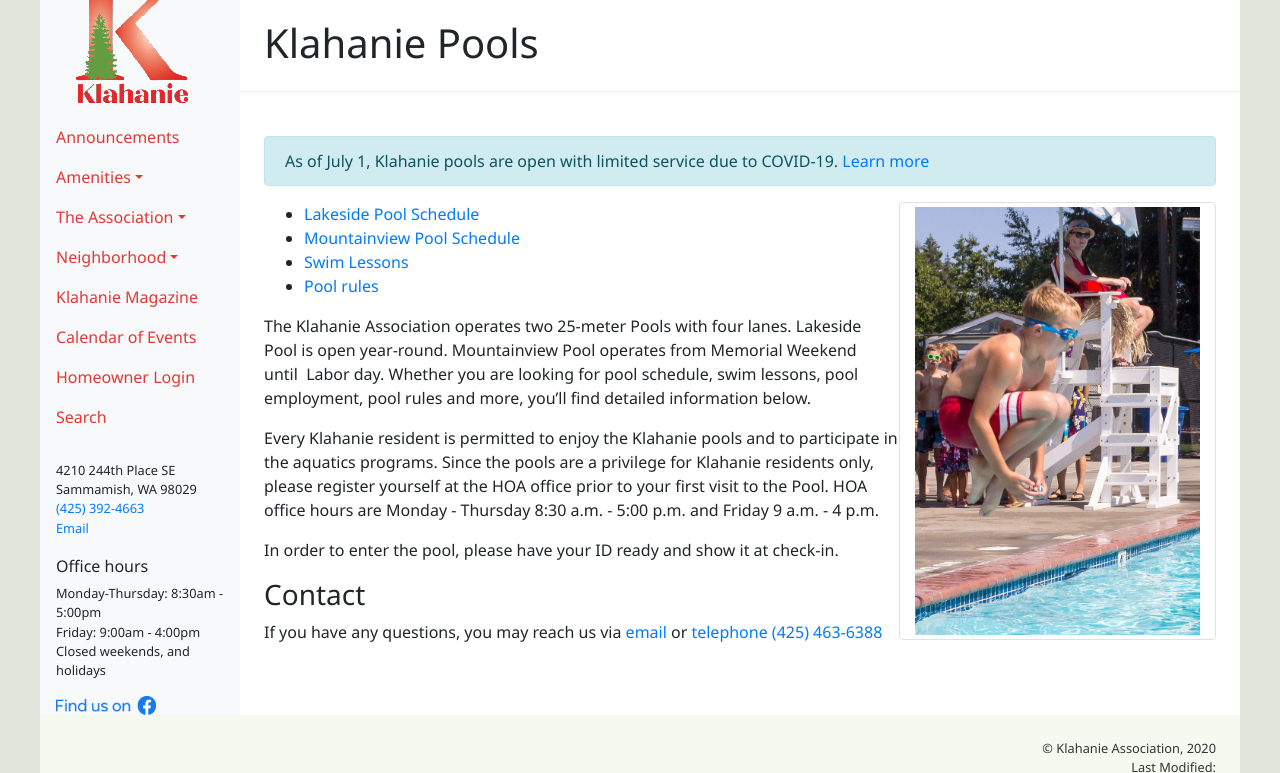
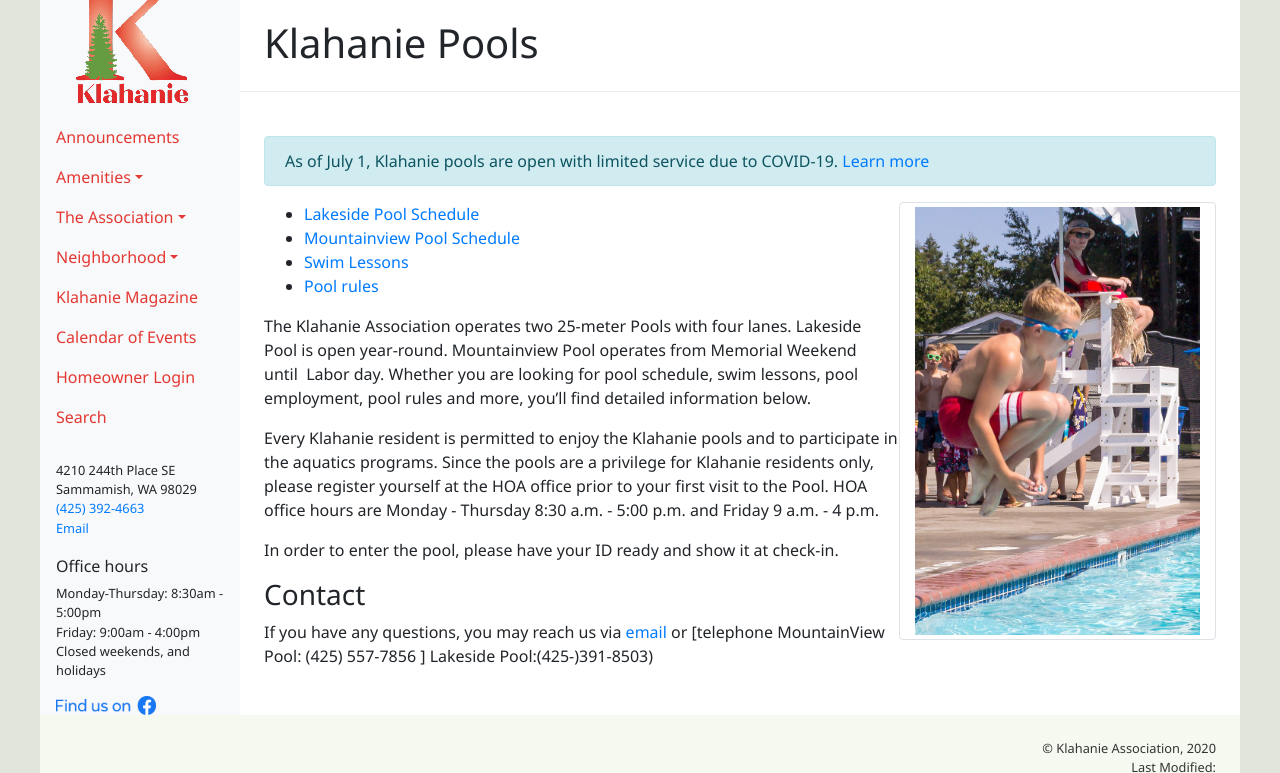
Before and after one commit to SharonManyara/klahanie, a Jekyll site: the page built from _amenities/pools/index.md, in a window 1280 px wide, cut to the strip 45-818 px from the top of the page. Built offline with Jekyll 4.4.1, drawn with Linux system fonts in a browser that asks for light colours; comment, search, counter and statistics services are not loaded.

Commit message:
Update index.md
took off steffi's contact info

```diff
--- a/_amenities/pools/index.md
+++ b/_amenities/pools/index.md
@@ -26,4 +26,4 @@
 In order to enter the pool, please have your ID ready and show it at check-in.
 
 ### Contact
-If you have any questions, you may reach us via [email](mailto:pools@klahanie.com) or [telephone (425) 463-6388](tel:425-463-6388)
+If you have any questions, you may reach us via [email](mailto:swimlessons@klahanie.com) or [telephone MountainView Pool: (425) 557-7856 ] Lakeside Pool:(425-)391-8503)
```
